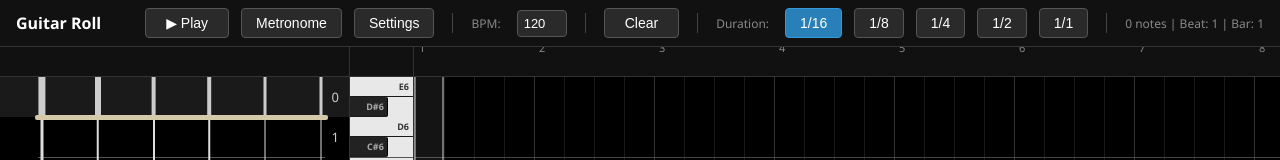
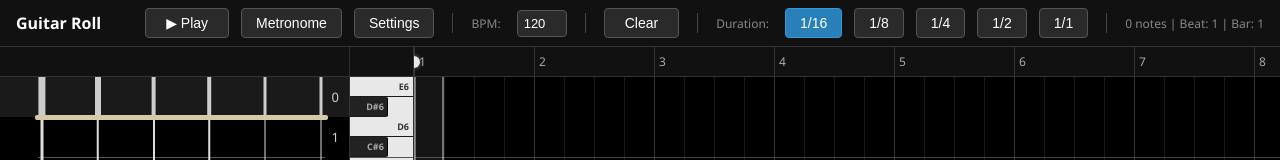
Before and after one commit to circuloponto/guitar_roll, a React (Vite) app: page / in a window 1280 px wide. Shown: the top 160 px of the page. Built offline with nearby package versions, Linux system fonts and the light colour scheme.

Commit message:
playhead in free and normal mode

```diff
--- a/src/App.css
+++ b/src/App.css
@@ -247,9 +247,39 @@
   height: 100%;
   display: flex;
   align-items: center;
-  font-size: 11px;
-  color: #888;
+  font-size: 12px;
+  color: #aaa;
   padding-left: 4px;
+  border-left: 1px solid #333;
+}
+
+.header-beat-marker {
+  position: absolute;
+  top: 50%;
+  width: 12px;
+  height: 12px;
+  background: rgba(255, 255, 255, 0.9);
+  border-radius: 50%;
+  transform: translate(-50%, -50%);
+  pointer-events: auto;
+  z-index: 5;
+  box-shadow: 0 0 4px rgba(255, 255, 255, 0.4);
+}
+
+.header-beat-marker:hover {
+  background: #fff;
+  box-shadow: 0 0 8px rgba(255, 255, 255, 0.6);
+}
+
+.header-playhead {
+  position: absolute;
+  top: 0;
+  bottom: 0;
+  width: 2px;
+  background: #e74c3c;
+  pointer-events: none;
+  z-index: 5;
+  box-shadow: 0 0 4px #e74c3c;
   border-left: 1px solid #333;
 }
 
@@ -357,6 +387,17 @@
   border-right: 2px solid rgba(255, 255, 255, 0.4);
   pointer-events: none;
   z-index: 2;
+}
+
+.timeline-selected-line {
+  position: absolute;
+  top: 0;
+  bottom: 0;
+  width: 2px;
+  background: rgba(255, 255, 255, 0.7);
+  pointer-events: none;
+  z-index: 2;
+  box-shadow: 0 0 4px rgba(255, 255, 255, 0.3);
 }
 
 .playhead {
--- a/src/components/Timeline.jsx
+++ b/src/components/Timeline.jsx
@@ -60,11 +60,18 @@ export default function Timeline({
     }
     const rect = bodyRef.current.getBoundingClientRect();
     const x = e.clientX - rect.left + bodyRef.current.scrollLeft;
+    if (freeMode) {
+      const beat = x / cellWidth;
+      if (beat >= 0 && beat < totalCols) {
+        setSelectedBeat(beat);
+      }
+    } else {
       const col = Math.floor(x / cellWidth);
       if (col >= 0 && col < totalCols) {
         setSelectedBeat(col);
       }
-  }, [setSelectedBeat, setSelectedNotes, playing]);
+    }
+  }, [setSelectedBeat, setSelectedNotes, playing, freeMode, cellWidth]);
 
   const handleNoteClick = useCallback((e, noteIndex) => {
     if (e.shiftKey) {
@@ -416,7 +423,7 @@ export default function Timeline({
       <div style={{ display: 'flex' }}>
         <div className="piano-spacer" />
         <div className="timeline-header" ref={headerRef} onMouseDown={handleHeaderMouseDown} style={{ flex: 1 }}>
-          <div style={{ position: 'relative', transform: `translateX(-${headerScrollLeft}px)`, width: gridWidth }}>
+          <div style={{ position: 'relative', transform: `translateX(-${headerScrollLeft}px)`, width: gridWidth, height: '100%' }}>
             {loop && <div
               className="loop-region-header"
               style={{ left: loopLeftPx, width: loopWidthPx }}
@@ -430,6 +437,36 @@ export default function Timeline({
                 {i + 1}
               </div>
             ))}
+            {/* Selected beat indicator in header — draggable */}
+            {selectedBeat !== null && !playing && (
+              <div
+                className="header-beat-marker"
+                style={{ left: selectedBeat * cellWidth, cursor: 'ew-resize' }}
+                onMouseDown={(e) => {
+                  e.stopPropagation();
+                  e.preventDefault();
+                  const headerRect = headerRef.current.getBoundingClientRect();
+                  const scrollLeft = bodyRef.current ? bodyRef.current.scrollLeft : 0;
+
+                  const handleMove = (moveE) => {
+                    const x = moveE.clientX - headerRect.left + scrollLeft;
+                    const beat = freeMode ? x / cellWidth : Math.floor(x / cellWidth);
+                    const clamped = Math.max(0, Math.min(totalCols - 1, beat));
+                    setSelectedBeat(clamped);
+                  };
+                  const handleUp = () => {
+                    window.removeEventListener('mousemove', handleMove);
+                    window.removeEventListener('mouseup', handleUp);
+                  };
+                  window.addEventListener('mousemove', handleMove);
+                  window.addEventListener('mouseup', handleUp);
+                }}
+              />
+            )}
+            {/* Playhead in header */}
+            {currentBeat !== null && playing && (
+              <div className="header-playhead" style={{ left: currentBeat * cellWidth }} />
+            )}
           </div>
         </div>
       </div>
@@ -539,10 +576,17 @@ export default function Timeline({
 
           {/* Selected beat highlight */}
           {selectedBeat !== null && (
+            freeMode && selectedBeat % 1 !== 0 ? (
+              <div
+                className="timeline-selected-line"
+                style={{ left: selectedBeat * cellWidth }}
+              />
+            ) : (
               <div
                 className="timeline-selected-col"
-              style={{ left: selectedBeat * cellWidth, width: cellWidth }}
+                style={{ left: Math.floor(selectedBeat) * cellWidth, width: cellWidth }}
               />
+            )
           )}
 
           {/* Note blur glows */}
```
Lines whose indentation alone changed are shown as unchanged.
